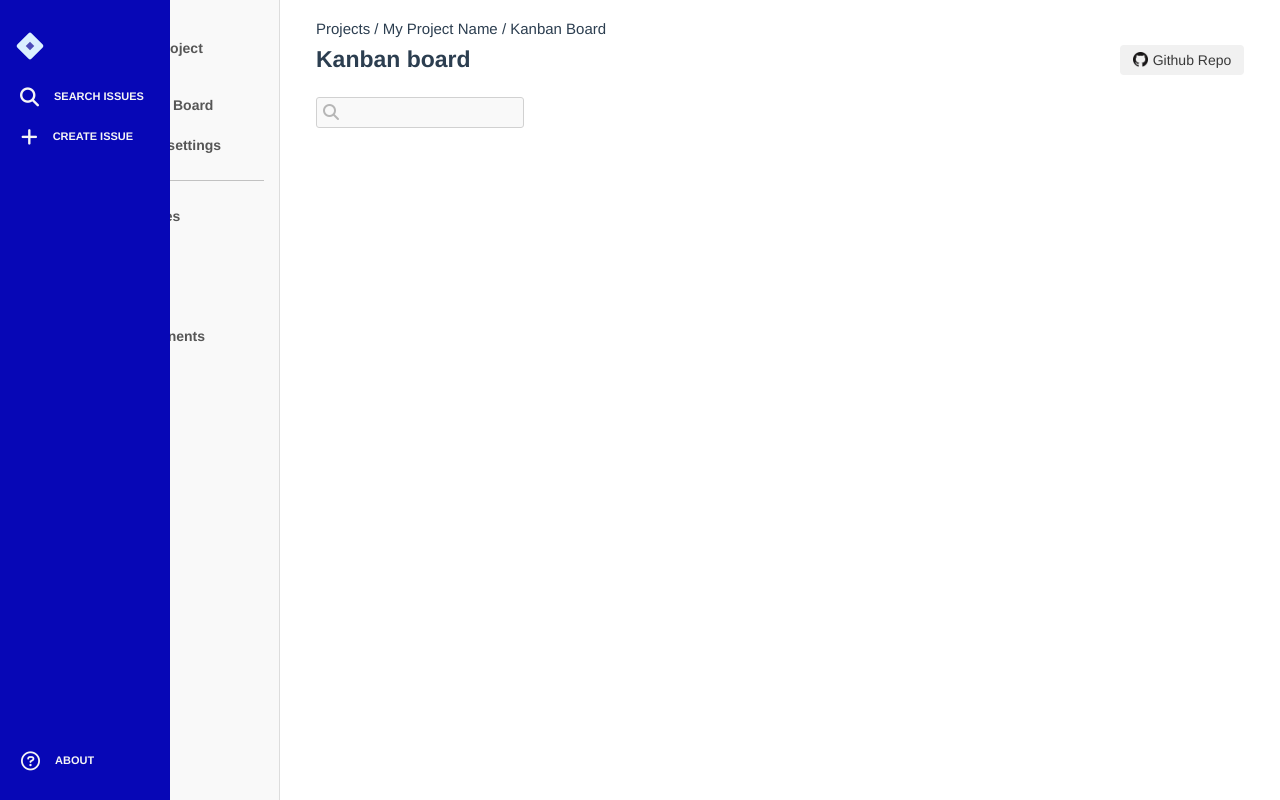
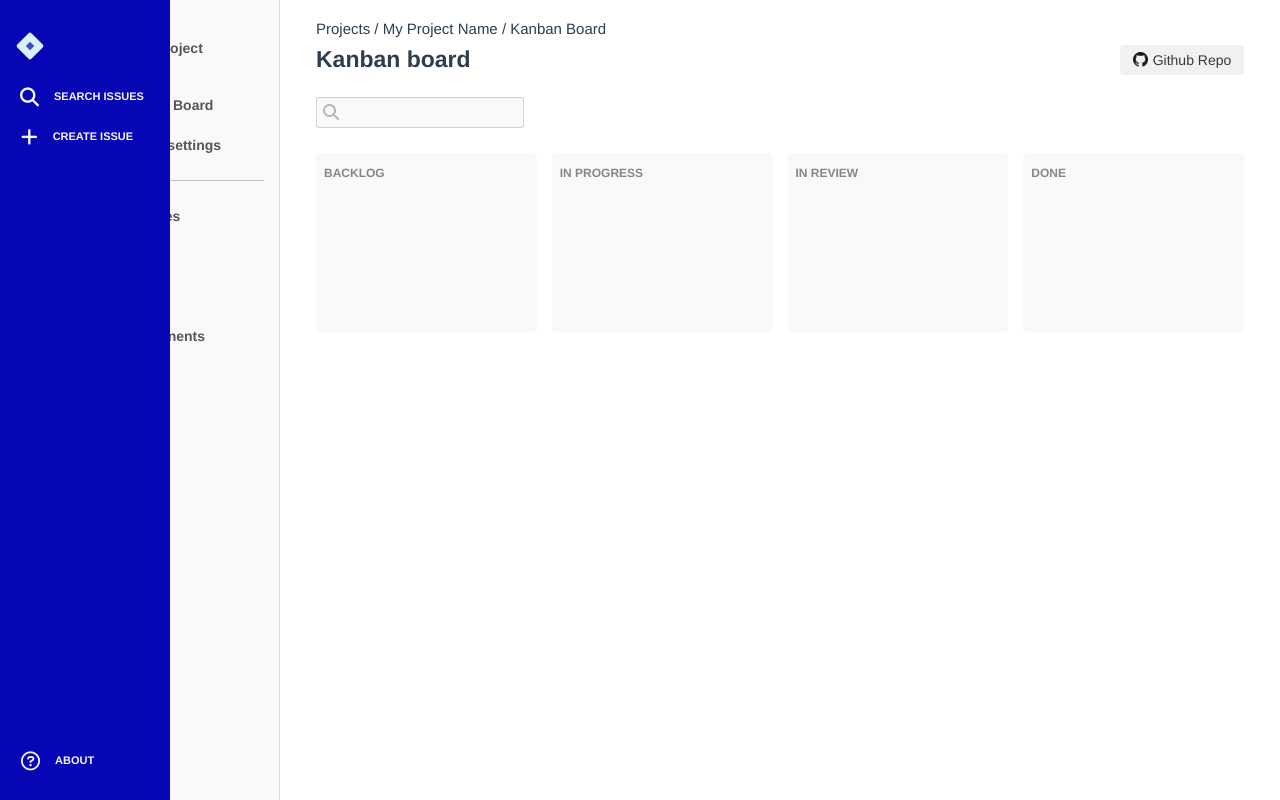
Before and after one commit to minhieuchu/jira-clone, a Vue app: page /project/board in a window 1280 px wide. Built offline with nearby package versions, Linux system fonts and the light colour scheme.

Commit message:
Add KanbanBoard 6 KanbanColumn components

```diff
--- /dev/null
+++ b/src/components/kanban/KanbanBoard.vue
@@ -0,0 +1,35 @@
+<template>
+  <div class="kanban-container">
+    <kanban-column
+      v-for="(column, index) in columns"
+      :key="index"
+      :columnName="column"
+    ></kanban-column>
+  </div>
+</template>
+
+<script lang="ts">
+import { defineComponent } from "vue";
+import KanbanColumn from "./KanbanColumn.vue";
+
+export default defineComponent({
+  components: {
+    KanbanColumn,
+  },
+  data() {
+    return {
+      columns: ["BACKLOG", "IN PROGRESS", "IN REVIEW", "DONE"],
+    };
+  },
+});
+</script>
+
+
+<style scoped>
+.kanban-container {
+  display: flex;
+  justify-content: space-around;
+  gap: 15px;
+  margin-top: 25px;
+}
+</style>
--- /dev/null
+++ b/src/components/kanban/KanbanColumn.vue
@@ -0,0 +1,40 @@
+<template>
+  <div class="column-container">
+    <p class="column-name">
+      {{ columnName }}
+    </p>
+  </div>
+</template>
+
+<script lang="ts">
+import { defineComponent } from "vue";
+
+export default defineComponent({
+  props: {
+    columnName: {
+      type: String,
+      required: true,
+    },
+  },
+});
+</script>
+
+
+<style scoped>
+.column-container {
+  flex: 1 1;
+  background: rgb(249 249 249);
+  min-height: 180px;
+  font-size: 12px;
+  color: #878787;
+  font-weight: bold;
+  padding: 5px;
+  box-sizing: border-box;
+  border-radius: 5px;
+}
+.column-name {
+  margin-top: 8px;
+  margin-bottom: 8px;
+  padding-left: 3px;
+}
+</style>
--- a/src/views/ProjectBoard.vue
+++ b/src/views/ProjectBoard.vue
@@ -15,7 +15,20 @@
     <i class="fa-solid fa-magnifying-glass"></i>
     <input type="text" />
   </div>
+  <kanban-board></kanban-board>
 </template>
+
+<script lang="ts">
+import { defineComponent } from "vue";
+import KanbanBoard from "@/components/kanban/KanbanBoard.vue";
+
+export default defineComponent({
+  components: {
+    KanbanBoard,
+  },
+});
+</script>
+
 
 <style scoped>
 .project-name {
```
